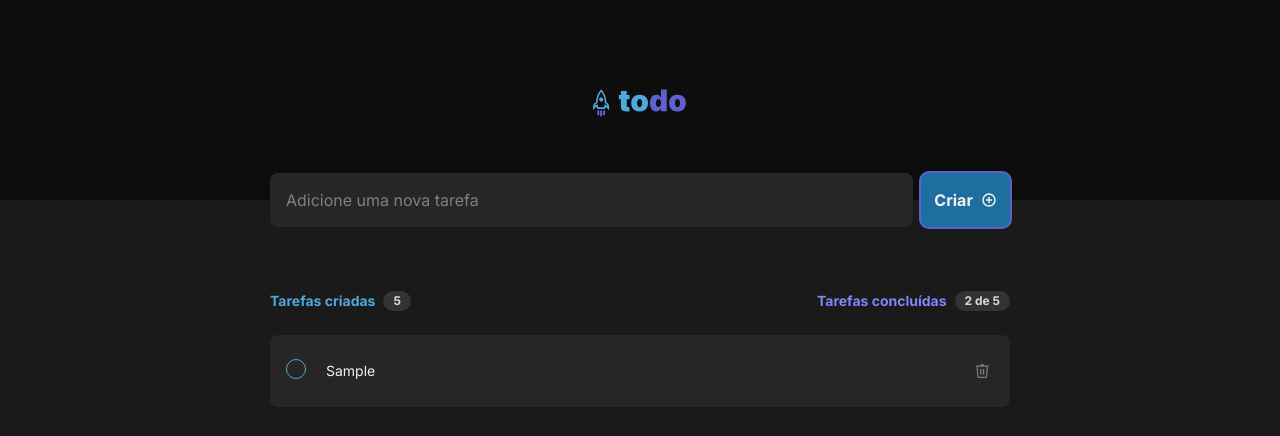
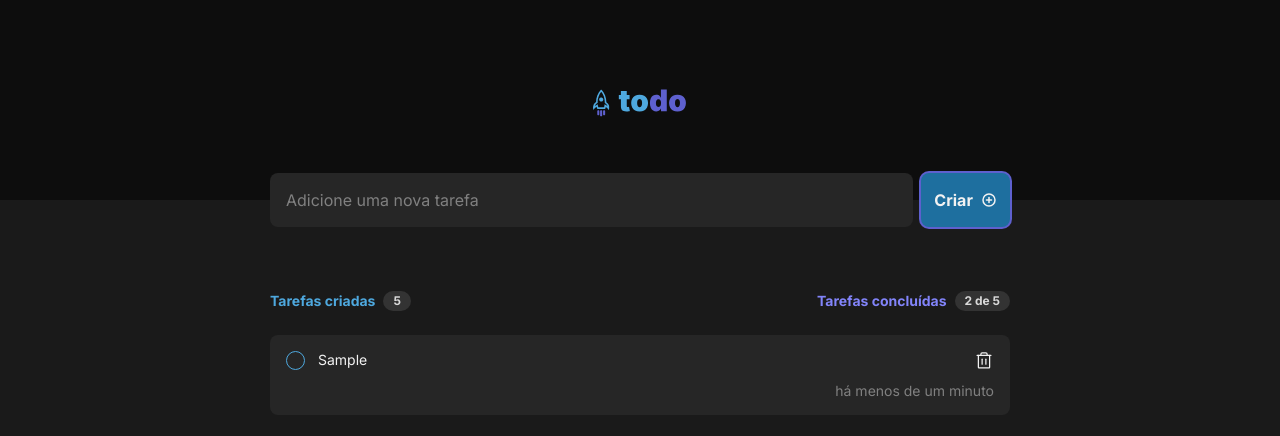
Before and after one commit to wsasouza/ignite-reactjs-todo-2022, a React (Vite) app: page / in a window 1280 px wide. Both pictures are taken after typing "Sample" into the empty fields and a click on the button "Criar". Shown: the top 436 px of the page. Built offline with nearby package versions, Linux system fonts and the light colour scheme.

Commit message:
Feat: Todo final completed

```diff
--- a/package.json
+++ b/package.json
@@ -8,6 +8,7 @@
     "preview": "vite preview"
   },
   "dependencies": {
+    "date-fns": "^2.28.0",
     "phosphor-react": "^1.4.1",
     "react": "^18.0.0",
     "react-dom": "^18.0.0",
--- a/src/App.tsx
+++ b/src/App.tsx
@@ -22,6 +22,7 @@ export function App() {
       id: uuidv4(),
       title: newTaskTitle,
       done: false,
+      createdAt: new Date(),
     };
 
     setTasks((oldState) => [...oldState, newTask]);
--- a/src/components/TaskItem.module.css
+++ b/src/components/TaskItem.module.css
@@ -1,67 +1,80 @@
 .container {
-  display: flex;
-  align-items: center;
-  justify-content: space-between;
+  display: grid;
+  grid-template-columns: 2rem auto 5rem;
   margin: 0 0.875rem;
   padding: 1rem;
   background: var(--gray-500);
   border-radius: 8px;
-  min-height: 4.5rem;
-
+  min-height: 5rem;
 }
 
-.task input {
-  appearance: none;
-  display: none;
+.marker {
+  display: flex;
+  align-items: flex-start;
 }
 
-.task {
-  position: relative;
-  margin: 5px 0;
-  cursor: pointer;
-  display: flex;
-  align-items: center;
-  user-select: none;
-}
-
-.task span {
-  position: relative;
-  display: inline-block;
-  width: 1.5rem;
-  height: 1.5rem;
-  margin-right: 1rem;
-
-}
-
-.task input:not(:checked) ~ span::before {
-  content: '';
-  position: absolute;
-  left: 0;
-  width: 1.125rem;
-  height: 1.125rem;
+.taskMarker {
+  display: block;
+  width: 1.2rem;
+  height: 1.2rem;
   border-radius: 50%;
   border: 1px solid var(--blue);
 }
 
-.task input:checked ~ span.check::before {
-  content: url('../assets/check.svg');
+.taskMarkerDone {
+  display: block;
+  width: 1.2rem;
+  height: 1.2rem;
   border: none;
+  background: url('../assets/check.svg') no-repeat;
 }
 
-.task input:checked ~ label {
+.text {
+  display: flex;
+  align-items: flex-start;
+}
+
+.taskText{
+  width: 100%;
+  background: transparent;
+  border: 0;
+  color: var(--gray-100);
+}
+
+.taskTextDone {
+  width: 100%;
+  background: transparent;
+  border: 0;
   text-decoration: line-through;
   color: var(--gray-300);
 }
 
-.container button {
-  position: relative;
+.taskText:focus,
+.taskTextDone:focus {
+  outline: transparent;
+  box-shadow: 0 0 0 2px var(--gray-500);
+}
+
+.trash {
   display: flex;
-  align-items: center;
-  justify-content: center;
-  width: 1.5rem;
-  height: 1.5rem;
-  margin-left: 2.250rem;
+  justify-content: end;
+  align-items: flex-start;
+}
+
+.taskDelete {
   background: transparent;
   border: none;
-  cursor: pointer;
+  color: var(--gray-100);
 }
+
+.taskDelete:hover {
+  color: var(--danger);
+}
+
+.taskTime {
+  display: flex;
+  margin-top: 0.5rem;
+  grid-column: 1/-1;
+  justify-content: end;
+  color: var(--gray-300);
+}
--- a/src/components/TaskItem.tsx
+++ b/src/components/TaskItem.tsx
@@ -1,4 +1,6 @@
-import trash from '../assets/trash.svg';
+import { Trash } from 'phosphor-react';
+import { format, formatDistanceToNow } from 'date-fns';
+import ptBR from 'date-fns/locale/pt-BR';
 
 import { Task } from './TaskList';
 
@@ -11,27 +13,52 @@ interface TaskItemProps {
 }
 
 export function TaskItem({ task, toggleTaskDone, removeTask }: TaskItemProps) {
+  const createdDateFormatted = format(
+    task.createdAt,
+    "d 'de' LLLL 'às' HH:mm'h'",
+    { locale: ptBR }
+  );
+
+  const createdDateRelativeToNow = formatDistanceToNow(task.createdAt, {
+    locale: ptBR,
+    addSuffix: true,
+  });
+
   return (
     <div className={styles.container}>
-      <div className={styles.task}>
+      <div className={styles.marker}>
+        <label
+          htmlFor={task.id}
+          className={task.done ? styles.taskMarkerDone : styles.taskMarker}
+        ></label>
+      </div>
+      <div className={styles.text}>
         <input
-          type="checkbox"
-          name="task"
+          type="text"
+          className={task.done ? styles.taskTextDone : styles.taskText}
           id={task.id}
           onClick={() => toggleTaskDone(task.id)}
+          value={task.title}
+          readOnly
         />
-
-        <span className={styles.check}></span>
-        <label htmlFor={task.id}> {task.title}</label>
       </div>
-      <button>
-        <img
-          src={trash}
-          alt="deletar"
-          title="Apagar tarefa"
+      <div className={styles.trash}>
+        <button
+          type="button"
+          className={styles.taskDelete}
           onClick={() => removeTask(task.id)}
-        />
-      </button>
+        >
+          <Trash size={20} />
+        </button>
+      </div>
+      <div className={styles.taskTime}>
+        <time
+          title={createdDateFormatted}
+          dateTime={task.createdAt.toISOString()}
+        >
+          {createdDateRelativeToNow}
+        </time>
+      </div>
     </div>
   );
 }
--- a/src/components/TaskList.tsx
+++ b/src/components/TaskList.tsx
@@ -6,6 +6,7 @@ export interface Task {
   id: string;
   title: string;
   done: boolean;
+  createdAt: Date;
 }
 
 interface TaskListProps {
--- a/vite.config.ts
+++ b/vite.config.ts
@@ -1,7 +1,7 @@
-import { defineConfig } from 'vite'
-import react from '@vitejs/plugin-react'
+import { defineConfig } from 'vite';
+import react from '@vitejs/plugin-react';
 
 // https://vitejs.dev/config/
 export default defineConfig({
-  plugins: [react()]
-})
+  plugins: [react()],
+});
```
Also changed, not shown: 1 other file (tests, documents, lock files or other folders).
